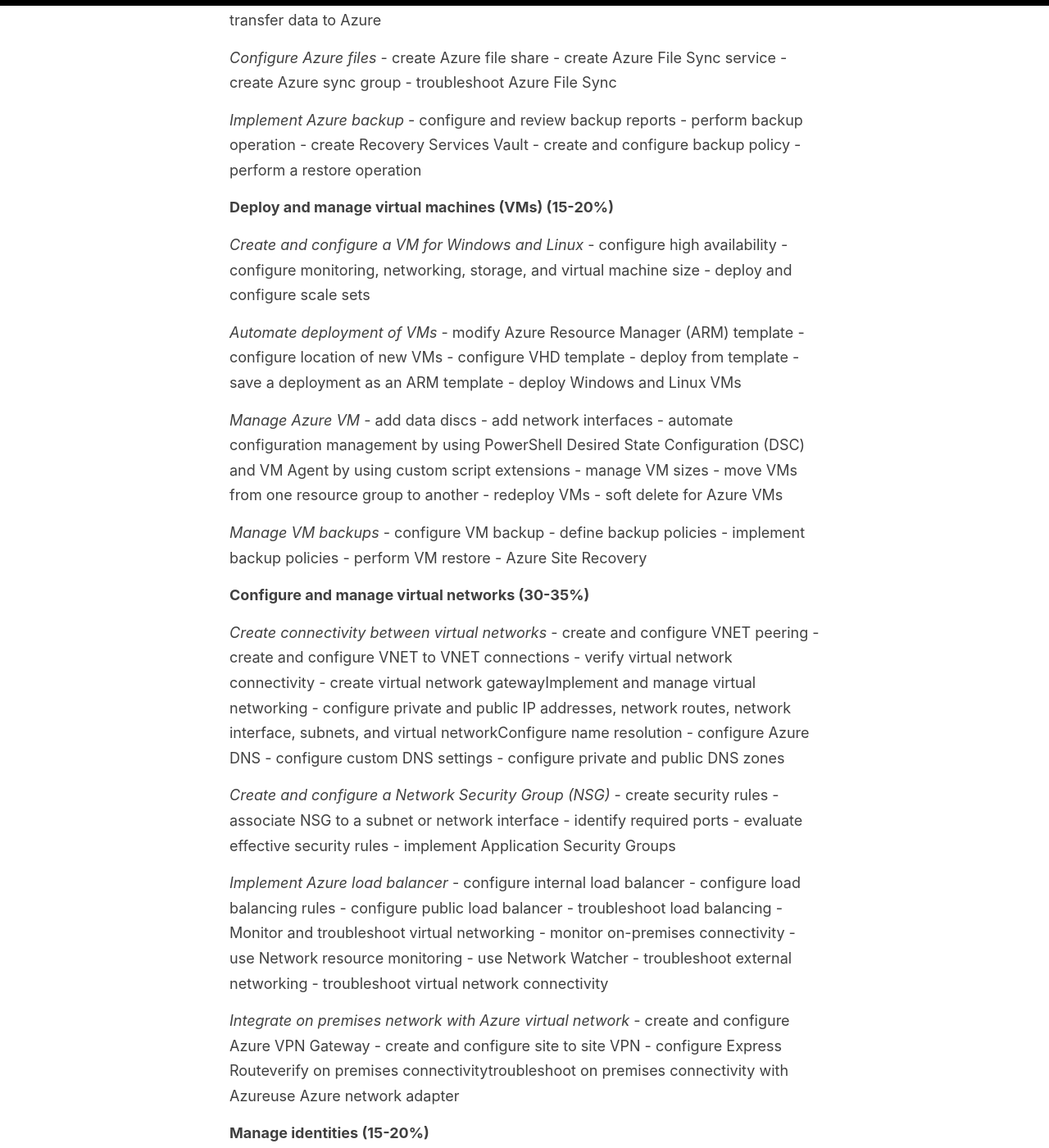
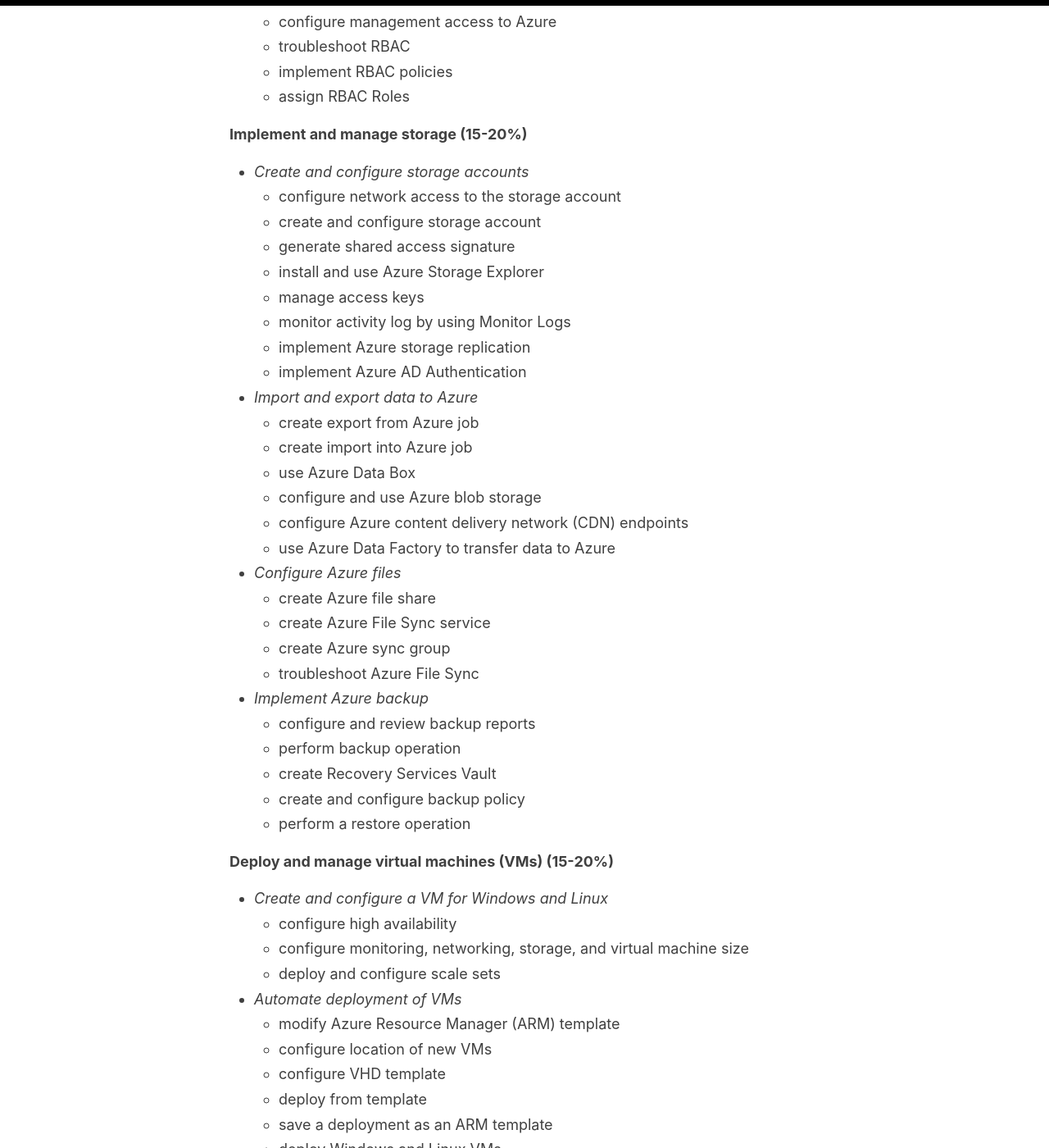
Before and after one commit to RonaldMariah/ronaldmariah.github.io, a Jekyll site: the page built from _posts/2020-05-02-az-103-blog.md, in a window 1280 px wide and 1400 px high, scrolled down 1917 px. Shown: the whole window at 82% size. Built offline with Jekyll 4.4.1, drawn with Linux system fonts in a browser that asks for light colours; our own code applies the rules of GitHub Pages for plain Markdown files; some of the changed text lies outside the part shown.

Commit message:
Corrected tabs.

```diff
--- a/_posts/2020-05-02-az-103-blog.md
+++ b/_posts/2020-05-02-az-103-blog.md
@@ -19,13 +19,13 @@ NOTE: The bullets that appear below each of the skills measured are intended to
 
 **Manage Azure subscriptions and resources (15-20%)**
 
-*Manage Azure subscriptions*
+- *Manage Azure subscriptions*
     - assign administrator permissions
     - configure cost center quotas and tagging
     - configure policies at Azure subscription level
     - implement Management Groups
 
-*Analyze resource utilization and consumption*
+- *Analyze resource utilization and consumption*
     - configure diagnostic settings on resources
     - create baseline for resources
     - create and test alerts
@@ -38,7 +38,7 @@ NOTE: The bullets that appear below each of the skills measured are intended to
     - utilize log queries in Azure Monitor
     - view alerts in Azure Monitor
 
-*Manage resource groups*
+- *Manage resource groups*
     - use Azure policies for resource groups
     - configure resource locks
     - configure resource policies
@@ -46,7 +46,7 @@ NOTE: The bullets that appear below each of the skills measured are intended to
     - move resources across resource groups
     - remove resource groups
 
-*Managed role based access control (RBAC)*
+- *Managed role based access control (RBAC)*
     - create a custom role
     - configure access to Azure resources by assigning roles
     - configure management access to Azure
@@ -56,7 +56,7 @@ NOTE: The bullets that appear below each of the skills measured are intended to
 
 **Implement and manage storage (15-20%)**
 
-*Create and configure storage accounts*
+- *Create and configure storage accounts*
     - configure network access to the storage account
     - create and configure storage account
     - generate shared access signature
@@ -66,7 +66,7 @@ NOTE: The bullets that appear below each of the skills measured are intended to
     - implement Azure storage replication
     - implement Azure AD Authentication
 
-*Import and export data to Azure*
+- *Import and export data to Azure*
     - create export from Azure job
     - create import into Azure job
     - use Azure Data Box
@@ -74,13 +74,13 @@ NOTE: The bullets that appear below each of the skills measured are intended to
     - configure Azure content delivery network (CDN) endpoints
     - use Azure Data Factory to transfer data to Azure
 
-*Configure Azure files*
+- *Configure Azure files*
     - create Azure file share
     - create Azure File Sync service
     - create Azure sync group
     - troubleshoot Azure File Sync
 
-*Implement Azure backup*
+- *Implement Azure backup*
     - configure and review backup reports
     - perform backup operation
     - create Recovery Services Vault
@@ -89,12 +89,12 @@ NOTE: The bullets that appear below each of the skills measured are intended to
 
 **Deploy and manage virtual machines (VMs) (15-20%)**
 
-*Create and configure a VM for Windows and Linux*
+- *Create and configure a VM for Windows and Linux*
     - configure high availability
     - configure monitoring, networking, storage, and virtual machine size
     - deploy and configure scale sets
 
-*Automate deployment of VMs*
+- *Automate deployment of VMs*
     - modify Azure Resource Manager (ARM) template
     - configure location of new VMs
     - configure VHD template
@@ -102,7 +102,7 @@ NOTE: The bullets that appear below each of the skills measured are intended to
     - save a deployment as an ARM template
     - deploy Windows and Linux VMs
 
-*Manage Azure VM*
+- *Manage Azure VM*
     - add data discs
     - add network interfaces
     - automate configuration management by using PowerShell Desired State Configuration (DSC) and VM Agent by using custom script extensions
@@ -111,7 +111,7 @@ NOTE: The bullets that appear below each of the skills measured are intended to
     - redeploy VMs
     - soft delete for Azure VMs
 
-*Manage VM backups*
+- *Manage VM backups*
     - configure VM backup
     - define backup policies
     - implement backup policies
@@ -120,7 +120,7 @@ NOTE: The bullets that appear below each of the skills measured are intended to
 
 **Configure and manage virtual networks (30-35%)**
 
- *Create connectivity between virtual networks*
+ - *Create connectivity between virtual networks*
     - create and configure VNET peering
     - create and configure VNET to VNET connections
     - verify virtual network connectivity
@@ -130,14 +130,14 @@ NOTE: The bullets that appear below each of the skills measured are intended to
     - configure custom DNS settings
     - configure private and public DNS zones
 
- *Create and configure a Network Security Group (NSG)*
+ - *Create and configure a Network Security Group (NSG)*
     - create security rules
     - associate NSG to a subnet or network interface
     - identify required ports
     - evaluate effective security rules
     - implement Application Security Groups
 
-*Implement Azure load balancer*
+- *Implement Azure load balancer*
     - configure internal load balancer
     - configure load balancing rules
     - configure public load balancer
@@ -149,33 +149,33 @@ NOTE: The bullets that appear below each of the skills measured are intended to
     - troubleshoot external networking
     - troubleshoot virtual network connectivity
 
-*Integrate on premises network with Azure virtual network*
+- *Integrate on premises network with Azure virtual network*
     - create and configure Azure VPN Gateway
     - create and configure site to site VPN
     - configure Express Routeverify on premises connectivitytroubleshoot on premises connectivity with Azureuse Azure network adapter
 
 **Manage identities (15-20%)**
 
-*Manage Azure Active Directory (AD)*
+- *Manage Azure Active Directory (AD)*
     - add custom domains
     - Azure AD Join
     - configure self-service password reset
     - manage multiple directories
 
-*Manage Azure AD objects (users, groups, and devices)*
+- *Manage Azure AD objects (users, groups, and devices)*
     - create users and groups
     - manage user and group properties
     - manage device settings
     - perform bulk user updates
     - manage guest accounts
 
-*Implement and manage hybrid identities*
+- *Implement and manage hybrid identities*
     - install Azure AD Connect, including password hash and pass-through synchronization
     - use Azure AD Connect to configure federation with on-premises Active Directory Domain Services (AD DS)
     - manage Azure AD Connect
     - manage password sync and password writeback
 
-*Implement multi-factor authentication (MFA)*
+- *Implement multi-factor authentication (MFA)*
     - configure user accounts for MFA
     - enable MFA by using bulk update
     - configure fraud alerts
```
